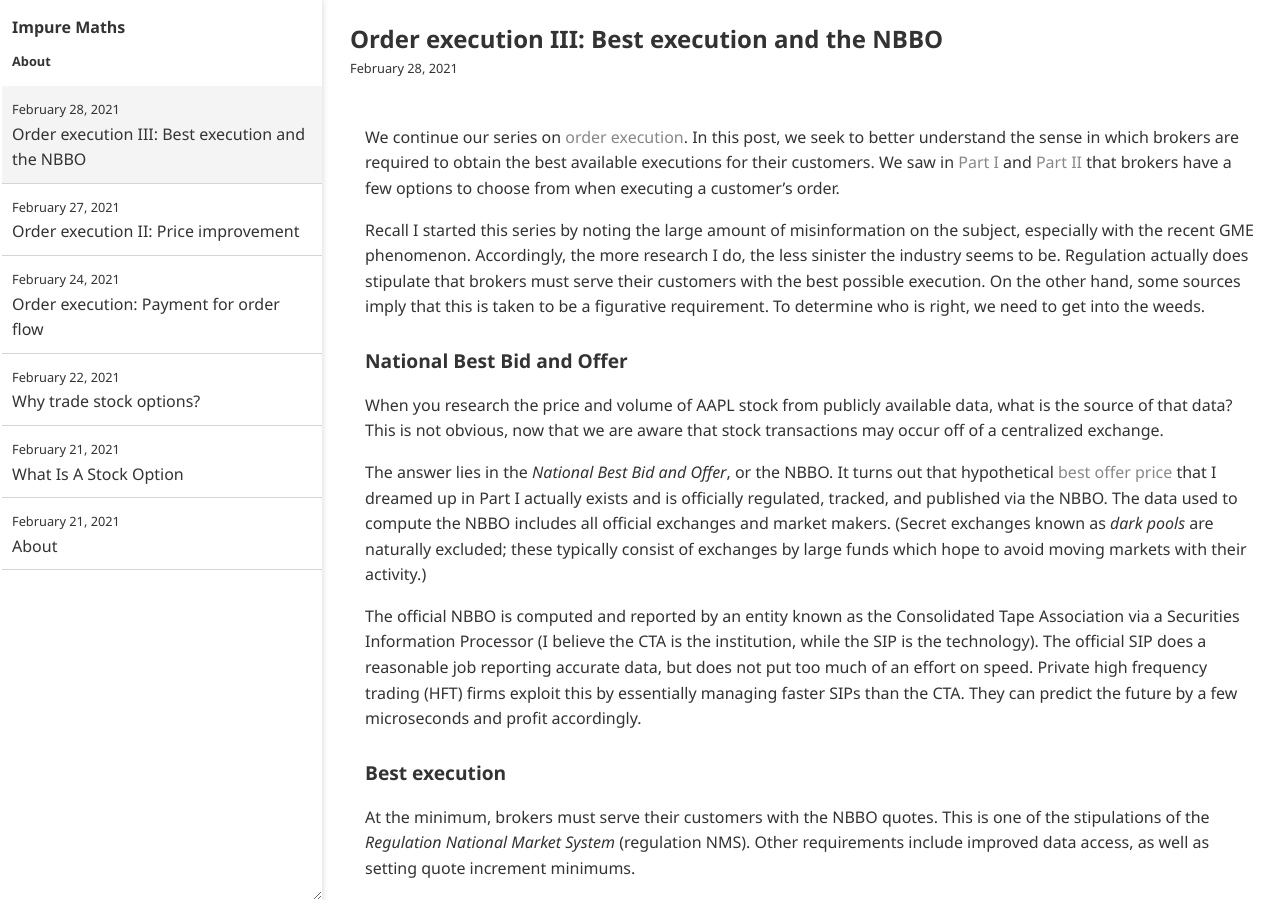
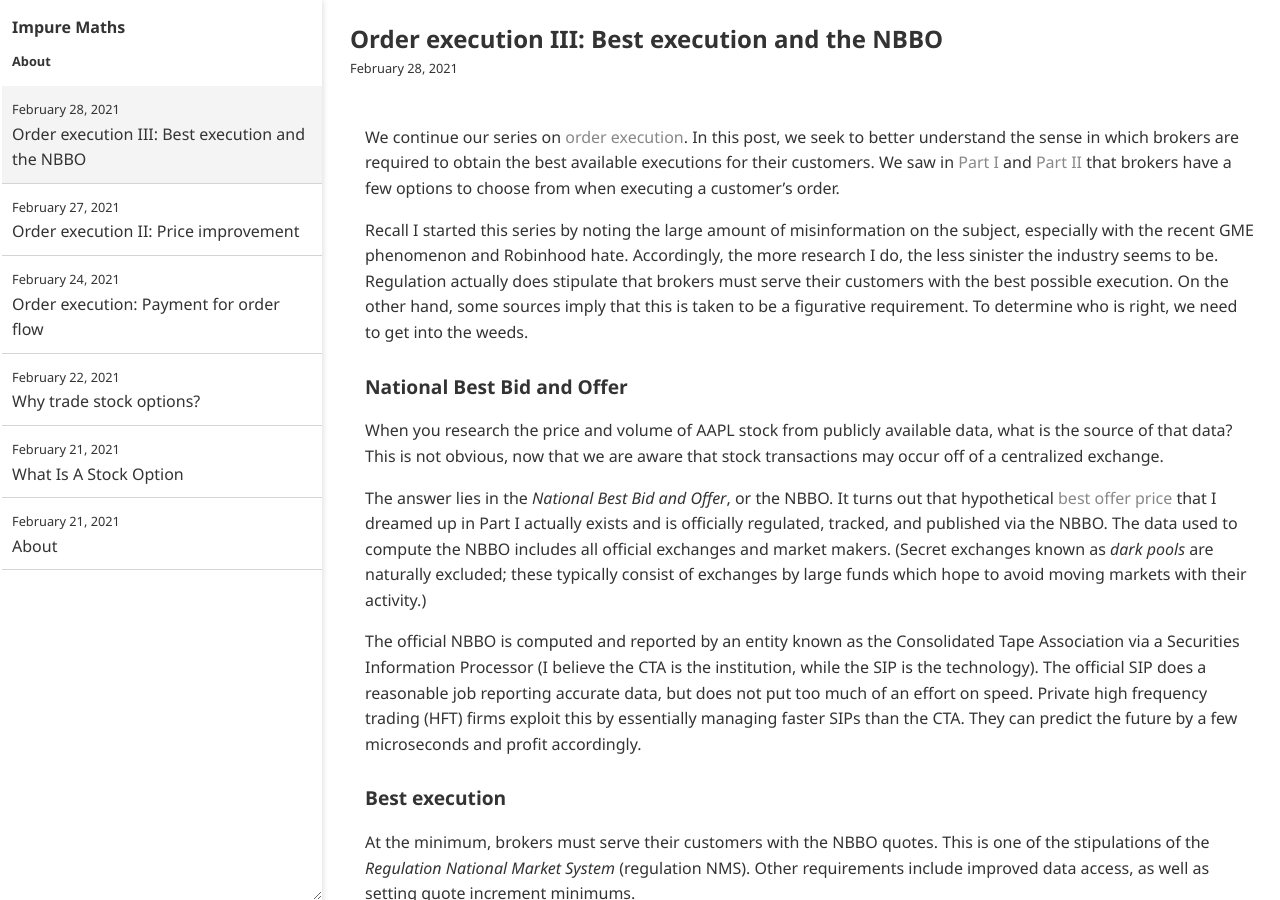
Before and after one commit to impuremaths/impuremaths.github.io, a Jekyll site: the page built from _posts/2021-02-28-order-execution-iii.md, in a window 1280 px wide and 900 px high. Built offline with Jekyll 4.4.1, drawn with Linux system fonts in a browser that asks for light colours.

Commit message:
Update 2021-02-28-order-execution-iii.md

```diff
--- a/_posts/2021-02-28-order-execution-iii.md
+++ b/_posts/2021-02-28-order-execution-iii.md
@@ -4,7 +4,7 @@ title: "Order execution III: Best execution and the NBBO"
 
 We continue our series on [order execution]({{ "" | relative_url }}{% post_url 2021-02-24-order-execution %}). In this post, we seek to better understand the sense in which brokers are required to obtain the best available executions for their customers. We saw in [Part I]({{ "" | relative_url }}{% post_url 2021-02-24-order-execution %}) and [Part II]({{ "" | relative_url }}{% post_url 2021-02-27-order-execution-ii %}) that brokers have a few options to choose from when executing a customer's order.
 
-Recall I started this series by noting the large amount of misinformation on the subject, especially with the recent GME phenomenon. Accordingly, the more research I do, the less sinister the industry seems to be. Regulation actually does stipulate that brokers must serve their customers with the best possible execution. On the other hand, some sources imply that this is taken to be a figurative requirement. To determine who is right, we need to get into the weeds.
+Recall I started this series by noting the large amount of misinformation on the subject, especially with the recent GME phenomenon and Robinhood hate. Accordingly, the more research I do, the less sinister the industry seems to be. Regulation actually does stipulate that brokers must serve their customers with the best possible execution. On the other hand, some sources imply that this is taken to be a figurative requirement. To determine who is right, we need to get into the weeds.
 
 ### National Best Bid and Offer
 
```
